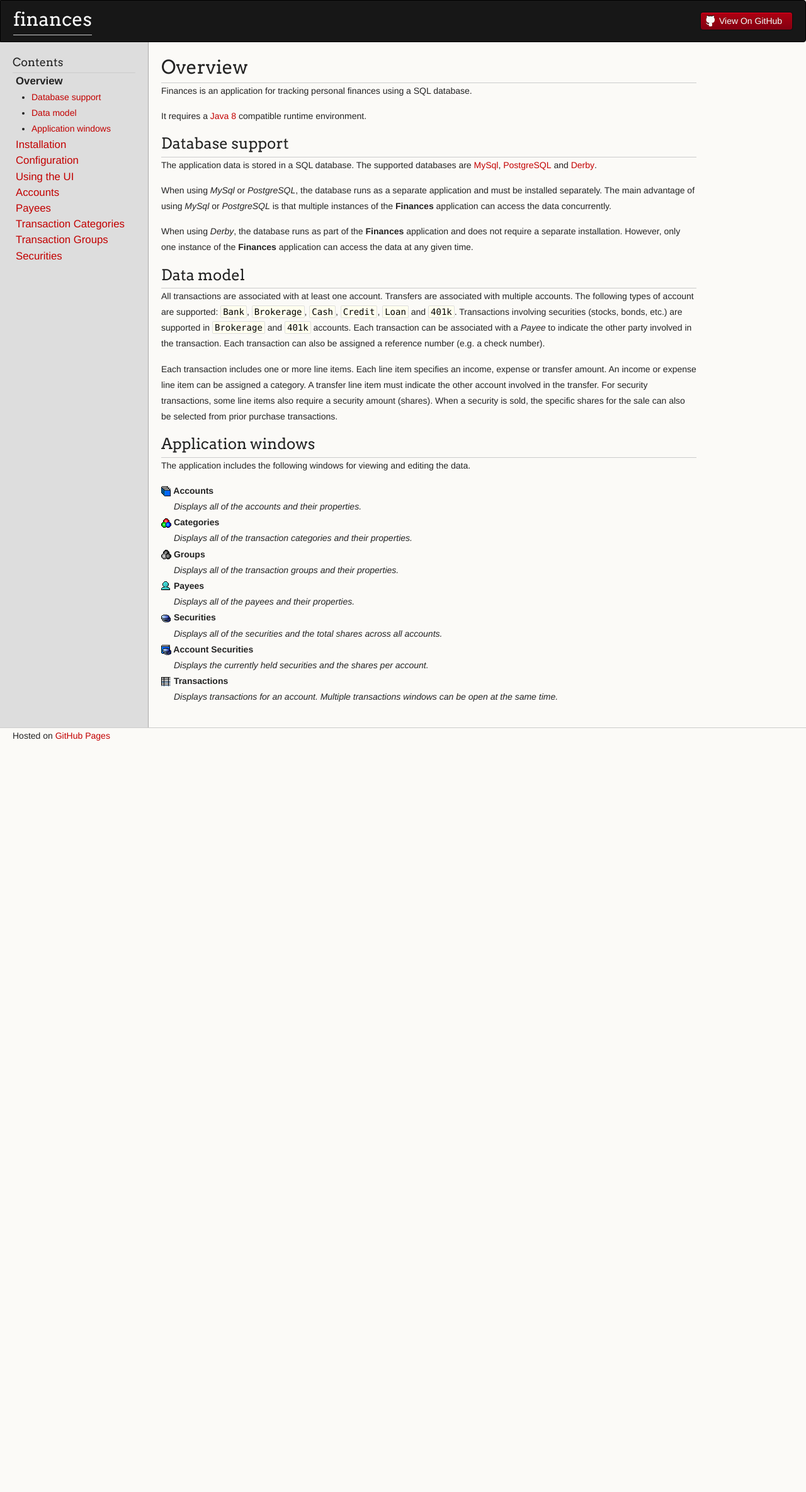
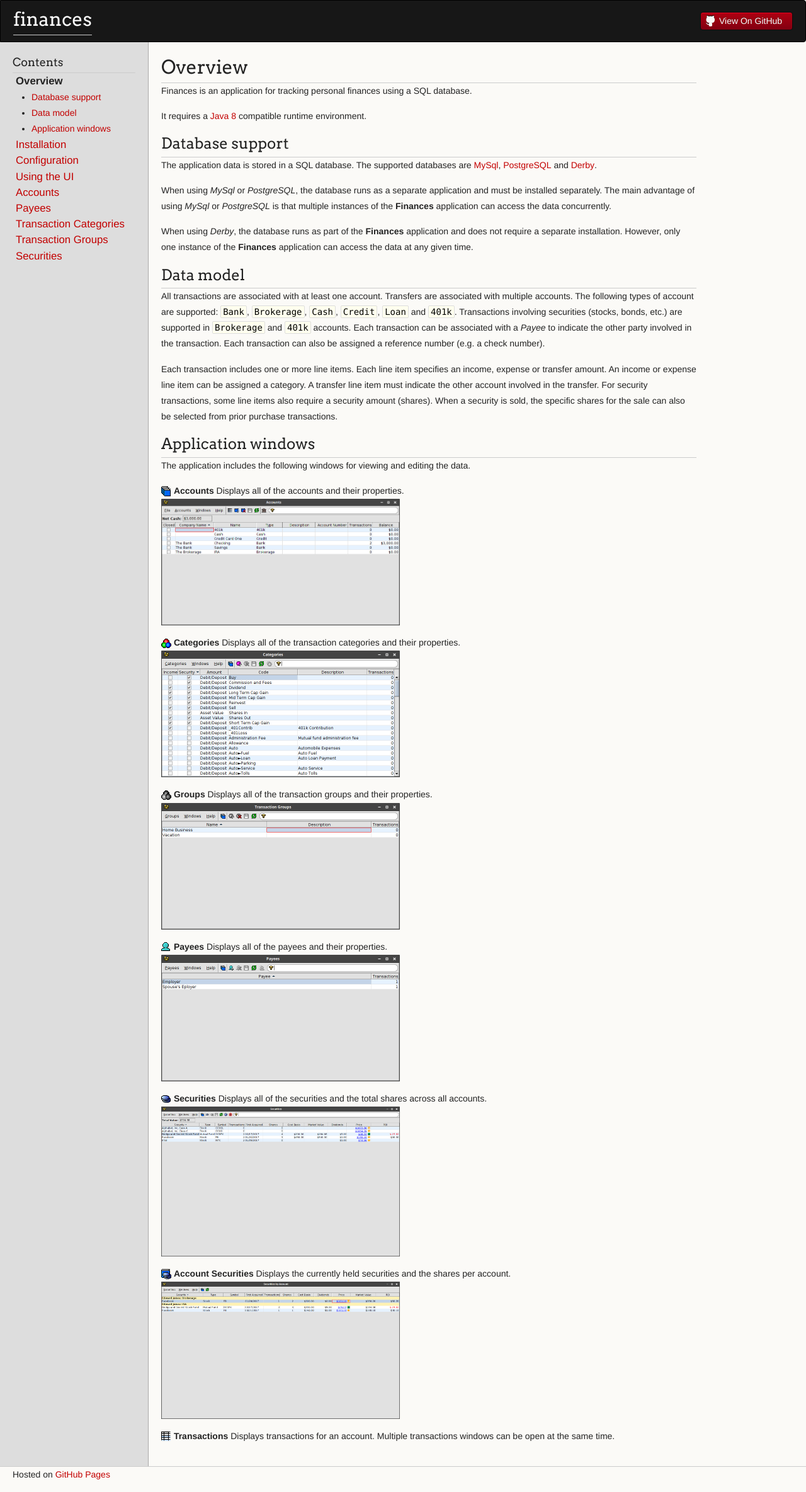
Before and after one commit to jonestimd/finances, a Jekyll site: the page built from index.md, in a window 1280 px wide. Shown: the whole page at 63% size. Built offline with Jekyll 4.4.1, drawn with Linux system fonts in a browser that asks for light colours; our own code applies the rules of GitHub Pages for plain Markdown files; the repository's description, which GitHub fills in, is left out; before the commit the page ends 1196 px from its top, so only the background shows below that.

Commit message:
Display screen shots on Overview page

```diff
--- a/assets/css/style.scss
+++ b/assets/css/style.scss
@@ -187,6 +187,12 @@ img.screen-shot {
   padding: 0;
   border: none;
   cursor: zoom-in;
+}
+
+img.screen-shot.left {
+    float: unset;
+    display: block;
+    margin-left: 0;
 }
 
 img.button {
--- a/assets/js/main.js
+++ b/assets/js/main.js
@@ -23,7 +23,7 @@
         overlay.onclick = () => overlay.classList.add('hidden');
         for (let i=0; i<doc.images.length; i++) {
             const image = doc.images[i];
-            if (image.className === 'screen-shot') image.onclick = (event) => {
+            if (/\bscreen-shot\b/.test(image.className)) image.onclick = (event) => {
                 overlay.innerHTML = '<img class="close-icon" src="' + baseurl + '/assets/images/ic_close_white_24px.svg"/>'
                                   + '<img class="center" src="' + event.target.src + '"/>';
                 overlay.classList.remove('hidden');
--- a/index.md
+++ b/index.md
@@ -43,24 +43,35 @@ for the sale can also be selected from prior purchase transactions.
 ## Application windows
 The application includes the following windows for viewing and editing the data.
 
-![]({{ "/assets/images/accounts-icon.png" | relative_url }}){:.icon} Accounts
-: Displays all of the accounts and their properties.
+![]({{ "/assets/images/accounts-icon.png" | relative_url }}){:.icon} **Accounts**
+Displays all of the accounts and their properties.
+<img class="screen-shot left" src="windows/accounts/accounts-window.png" width="379" title="Accounts Window"
+     alt="Accounts Window"/>
 
-![]({{ "/assets/images/categories-icon.png" | relative_url }}){:.icon} Categories
-: Displays all of the transaction categories and their properties.
+![]({{ "/assets/images/categories-icon.png" | relative_url }}){:.icon} **Categories**
+Displays all of the transaction categories and their properties.
+<img class="screen-shot left" src="windows/categories/categories-window.png" width="379" title="Categories Window"
+     alt="Categories Window"/>
 
-![]({{ "/assets/images/groups-icon.png" | relative_url }}){:.icon} Groups
-: Displays all of the transaction groups and their properties.
+![]({{ "/assets/images/groups-icon.png" | relative_url }}){:.icon} **Groups**
+Displays all of the transaction groups and their properties.
+<img class="screen-shot left" src="windows/groups/groups-window.png" width="379" title="Groups Window"
+     alt="Groups Window"/>
 
-![]({{ "/assets/images/payee-icon.png" | relative_url }}){:.icon} Payees
-: Displays all of the payees and their properties.
+![]({{ "/assets/images/payee-icon.png" | relative_url }}){:.icon} **Payees**
+Displays all of the payees and their properties.
+<img class="screen-shot left" src="windows/payees/payees-window.png" width="379" title="Payees Window"
+     alt="Payees Window"/>
 
-![]({{ "/assets/images/securities-icon.png" | relative_url }}){:.icon} Securities
-: Displays all of the securities and the total shares across all accounts.
+![]({{ "/assets/images/securities-icon.png" | relative_url }}){:.icon} **Securities**
+Displays all of the securities and the total shares across all accounts.
+<img class="screen-shot left" src="windows/securities/securities-window.png" width="379" title="Securities Window"
+     alt="Securities Window"/>
 
-![]({{ "/assets/images/accountSecurities-icon.png" | relative_url }}){:.icon} Account Securities
-: Displays the currently held securities and the shares per account.
+![]({{ "/assets/images/accountSecurities-icon.png" | relative_url }}){:.icon} **Account Securities**
+Displays the currently held securities and the shares per account.
+<img class="screen-shot left" src="windows/securities/account-securities-window.png" width="379" title="Account Securities Window"
+     alt="Account Securities Window"/>
 
-![]({{ "/assets/images/register-icon.png" | relative_url }}){:.icon} Transactions
-: Displays transactions for an account.  Multiple transactions windows can
-be open at the same time.
+![]({{ "/assets/images/register-icon.png" | relative_url }}){:.icon} **Transactions**
+Displays transactions for an account.  Multiple transactions windows can be open at the same time.
```
